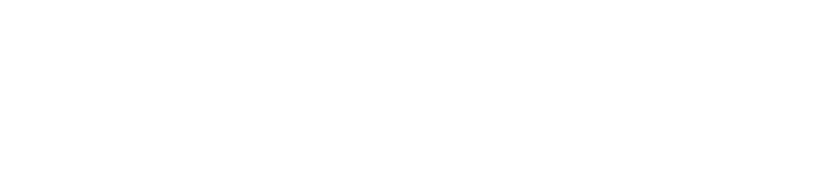
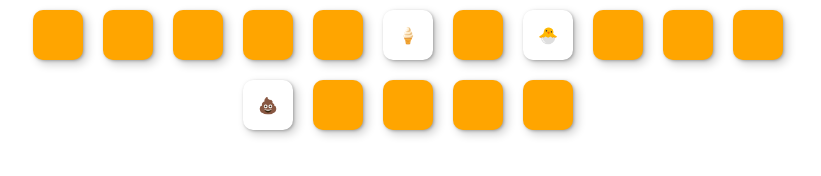
Before and after one commit to sandrusmb/memory-cards, a website: page _src/templates/index.html in a window 1280 px wide. Shown: the whole page, without its empty margins (232-1053 px from the left). Drawn offline with nearby package versions, Linux system fonts and the light colour scheme; files that its build step writes are made by us from their sources.

Commit message:
Add event and class to turned cards

```diff
--- a/_src/assets/js/main.js
+++ b/_src/assets/js/main.js
@@ -1,3 +1,120 @@
-'use strict';
+/* ["💃", "🔥", "🌵", "🍑", "🎃", "🐋", "🎁", "😘"];
 
-console.log('>> Ready :)');
+["👋", "🍕", "😒", "🍋", "🎉", "💪", "🌊", "👻"]; */
+
+"use strict";
+
+///////////////////////////// FORMA 1: CON FOR EACH /////////////////////////
+
+/* const grupoTarjetas = ["🦄", "🍦", "💩", "🌈", "👽", "👾", "🐣", "🥑"];
+
+const totalTarjetas = grupoTarjetas.concat(grupoTarjetas);
+
+function reparteTarjetas() {
+  const mesa = document.querySelector("#mesa");
+
+  mesa.innerHTML = "";
+
+  totalTarjetas.forEach(function(elemento) {
+    const tarjeta = document.createElement("div");
+
+    tarjeta.innerHTML =
+      "<div class='tarjeta'>" +
+      "<div class='tarjeta__contenido'>" +
+      elemento +
+      "</div>" +
+      "</div>";
+
+    mesa.appendChild(tarjeta);
+  });
+}
+
+function descubrir() {
+  this.class.classList("descubierta");
+}
+
+reparteTarjetas(); */
+
+////////////////////////////// FORMA 2: CON FOR Y FOR OF ////////////////////////////////
+
+let totalIcons = ["🦄", "🍦", "💩", "🌈", "👽", "👾", "🐣", "🥑"];
+
+const table = document.querySelector(".mesa");
+const card = document.querySelector(".tarjeta");
+
+//// PINTAR UNA CARTA Y SU DORSO/////
+
+function paintCard(cardStatus_object) {
+  const card = document.createElement("li");
+  card.classList.add("tarjeta");
+  card.addEventListener("click", cardClickHandler);
+  card.setAttribute("data-id", cardStatus_object.id);
+
+  const cardContent = document.createElement("div");
+  cardContent.classList.add("tarjeta__contenido");
+
+  if (cardStatus_object.turned === "true") {
+    card.classList.add("js-giro");
+    cardContent.innerHTML = "";
+  } else {
+    card.classList.remove("js-giro");
+    cardContent.innerHTML = totalIcons[cardStatus_object.icon];
+  }
+
+  card.appendChild(cardContent);
+  table.appendChild(card);
+}
+
+////// SABER SI LAS TARJETAS ESTÁN BOCA ARRIBA O BOCA ABAJO ///////
+
+let cardStatus = [
+  { id: 0, turned: "true", icon: 0 },
+  { id: 1, turned: "false", icon: 1 },
+  { id: 2, turned: "true", icon: 2 },
+  { id: 3, turned: "true", icon: 3 },
+  { id: 4, turned: "true", icon: 4 },
+  { id: 5, turned: "true", icon: 5 },
+  { id: 6, turned: "true", icon: 6 },
+  { id: 7, turned: "true", icon: 7 },
+  { id: 8, turned: "true", icon: 0 },
+  { id: 9, turned: "true", icon: 1 },
+  { id: 10, turned: "false", icon: 2 },
+  { id: 11, turned: "true", icon: 3 },
+  { id: 12, turned: "true", icon: 4 },
+  { id: 13, turned: "true", icon: 5 },
+  { id: 14, turned: "false", icon: 6 },
+  { id: 15, turned: "true", icon: 7 }
+];
+
+/// DESORDENAR EL ARRAY //////
+
+cardStatus = cardStatus.sort(function() {
+  return Math.random() - 0.5;
+});
+console.log(cardStatus);
+
+//// PINTAR TODAS LAS TARJETAS CON LA FOTO DEL ESTADO DEL JUEGO ///
+
+function paintGameStatus() {
+  for (let i = 0; i < cardStatus.length; i++) {
+    paintCard(cardStatus[i]);
+  }
+}
+
+paintGameStatus();
+
+////// CAMBIAR EL ESTADO DEL JUEGO AL HACER CLICK //////
+
+function cardClickHandler(event) {
+  const card = event.currentTarget;
+  const identificador = parseInt(card.getAttribute("data-id"));
+  const index = cardStatus.findIndex(elemento => elemento.id === identificador);
+
+  if (cardStatus[index].turned === "true") {
+    cardStatus[index].turned = "false";
+  } else {
+    cardStatus[index].turned = "true";
+  }
+  table.innerHTML = "";
+  paintGameStatus();
+}
--- a/_src/assets/scss/core/_settings.scss
+++ b/_src/assets/scss/core/_settings.scss
@@ -1 +1,29 @@
-$color-white: #f3f4f5;
+.mesa {
+  display: flex;
+  flex-direction: row;
+  list-style: none;
+  justify-content: center;
+  align-items: center;
+  //height: 100vh;
+  flex-wrap: wrap;
+  width: 50rem;
+  margin: auto;
+}
+
+.tarjeta {
+  //border: 1px solid red;
+  width: 50px;
+  height: 50px;
+  display: flex;
+  justify-content: center;
+  align-items: center;
+  border-radius: 10px;
+  box-shadow: 1px 1px 3px rgba(0, 0, 0, 0.25), 4px 4px 10px rgba(0, 0, 0, 0.2);
+  margin: 10px 10px;
+}
+
+.js-giro {
+  background: orange;
+  width: 50px;
+  height: 50px;
+}
--- a/_src/assets/scss/main.scss
+++ b/_src/assets/scss/main.scss
@@ -1,8 +1,8 @@
-/* @import 'core/settings';
-@import 'core/links'; */
+@import "core/settings";
+/* @import 'core/links'; */
 
 body {
-	margin: 0;
-	padding:0;
-	box-sizing: border-box;
+  margin: 0;
+  padding: 0;
+  box-sizing: border-box;
 }
--- a/_src/templates/index.html
+++ b/_src/templates/index.html
@@ -1,6 +1,5 @@
 <!DOCTYPE html>
 <html lang="es">
-
   <head>
     <meta charset="UTF-8" />
     <meta name="viewport" content="width=device-width, initial-scale=1" />
@@ -10,7 +9,13 @@
   </head>
 
   <body>
+    <main>
+      <div id="mesa" class="mesa">
+        <!-- <div class="tarjeta">
+          <div class="tarjeta__contenido">🦄</div>
+        </div> -->
+      </div>
+    </main>
     <script type="text/javascript" src="./assets/js/main.js"></script>
   </body>
-
 </html>
```
Lines whose indentation alone changed are shown as unchanged.
